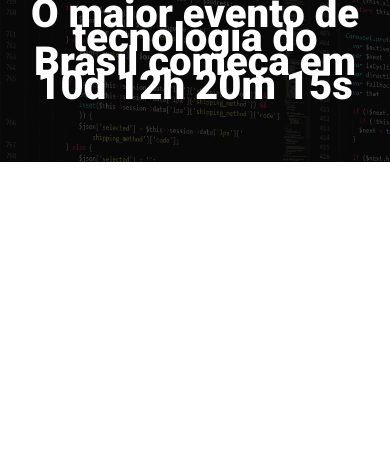
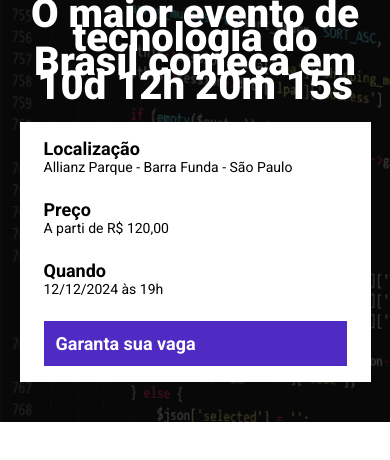
Before and after one commit to danzSTK/EBAC_TALKS, a website built with Parcel: page src/index.html in a window 390 px wide. Shown: the part 102-562 px from the top of the page. Built offline with nearby package versions, Linux system fonts and the light colour scheme.

Commit message:
criação da barra de informações

```diff
--- a/src/index.html
+++ b/src/index.html
@@ -16,6 +16,23 @@
             <p class="hero__text">
                 O maior evento de tecnologia do Brasil começa em 10d 12h 20m 15s
             </p>
+            <div class="infos-bar">
+                <ul class="infos-bar__infos">
+                    <li class="infos-bar__infos__item">
+                        <b>Localização</b>
+                        Allianz Parque - Barra Funda - São Paulo
+                    </li>
+                    <li class="infos-bar__infos__item">
+                        <b>Preço</b>
+                        A parti de R$ 120,00
+                    </li>
+                    <li class="infos-bar__infos__item">
+                        <b>Quando</b>
+                        12/12/2024 às 19h
+                    </li>
+                </ul>
+                <a href="#" class="button button--primary">Garanta sua vaga</a>
+            </div>
         </div>
     </header>
 
--- /dev/null
+++ b/src/styles/components/_buttons.scss
@@ -0,0 +1,22 @@
+.button{
+    padding: 12px;
+    font-size: 18px;
+    font-weight: bold;
+    text-decoration: none;
+    text-align: center;
+    white-space: nowrap;
+    &--primary{
+        color: #fff;
+        background-color: #4f2ac3;
+    }
+
+    @media(max-width: 640px){
+        display: block;
+        width: 100%;
+    }
+
+    @media(max-width: 1023px){
+        display: flex;
+        align-items: center;
+    }
+}
--- /dev/null
+++ b/src/styles/components/_infos_bar.scss
@@ -0,0 +1,39 @@
+.infos-bar{
+    padding: 16px 24px;
+    background-color: #fff;
+    display: flex;
+    justify-content: space-between;
+    &__infos{
+        display: flex;
+        gap: 40px;
+
+        &__item{
+            font-size: 14px;
+            color: #000;
+
+            b{
+                color: #000;
+                display: block;
+                font-size: 18px;
+            }
+        }
+    }
+
+    @media(max-width: 640px){
+        display: block;
+
+        &__infos{
+            display: block;
+
+            &__item{
+                margin-bottom: 24px;
+            }
+        }
+    }
+
+    @media(max-width: 1023px){
+        &__infos{
+            gap: 16px;
+        }
+    }
+}
--- a/src/styles/main.scss
+++ b/src/styles/main.scss
@@ -1,4 +1,6 @@
 @use 'hero';
+@use 'components/infos_bar';
+@use 'components/buttons';
 
 *{
     margin: 0;
@@ -8,6 +10,9 @@
     color: #fff;
 }
 
+li{
+    list-style: none;
+}
 .container{
     max-width: 960px;
     width: 100%;
```
